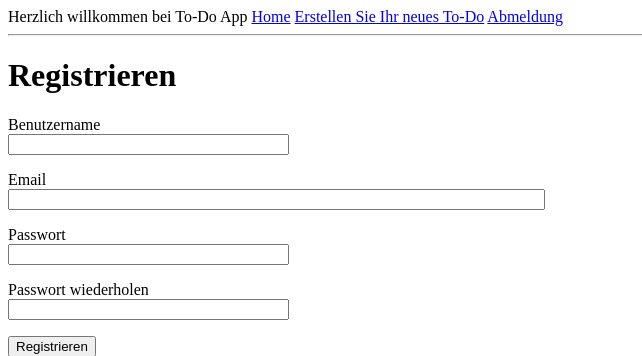
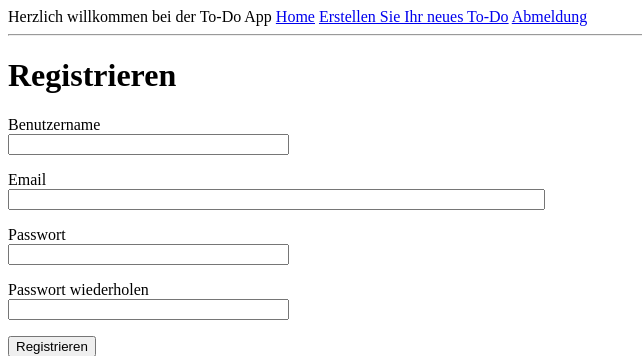
Before and after one commit to Dzoni85IFA/To-Do, a Flask app: page /register in a window 1280 px wide. Shown: the top 356 px of the page, without its empty margins (0-642 px from the left). Run offline with Flask 3, Linux system fonts and the light colour scheme.

Commit message:
Update base.html

```diff
--- a/app/templates/base.html
+++ b/app/templates/base.html
@@ -4,12 +4,12 @@
         {% if title %}
         <title>{{ title }} To-Do App</title>
         {% else %}
-        <title>Herzlich willkommen bei To-Do App</title>
+        <title>Herzlich willkommen bei der To-Do App</title>
         {% endif %}
     </head>
     <body>
         <div>
-            Herzlich willkommen bei To-Do App
+            Herzlich willkommen bei der To-Do App
             <a href="{{ url_for('index') }}">Home</a>
 
             <a href="{{ url_for('neuesToDo') }}">Erstellen Sie Ihr neues To-Do</a>
```
